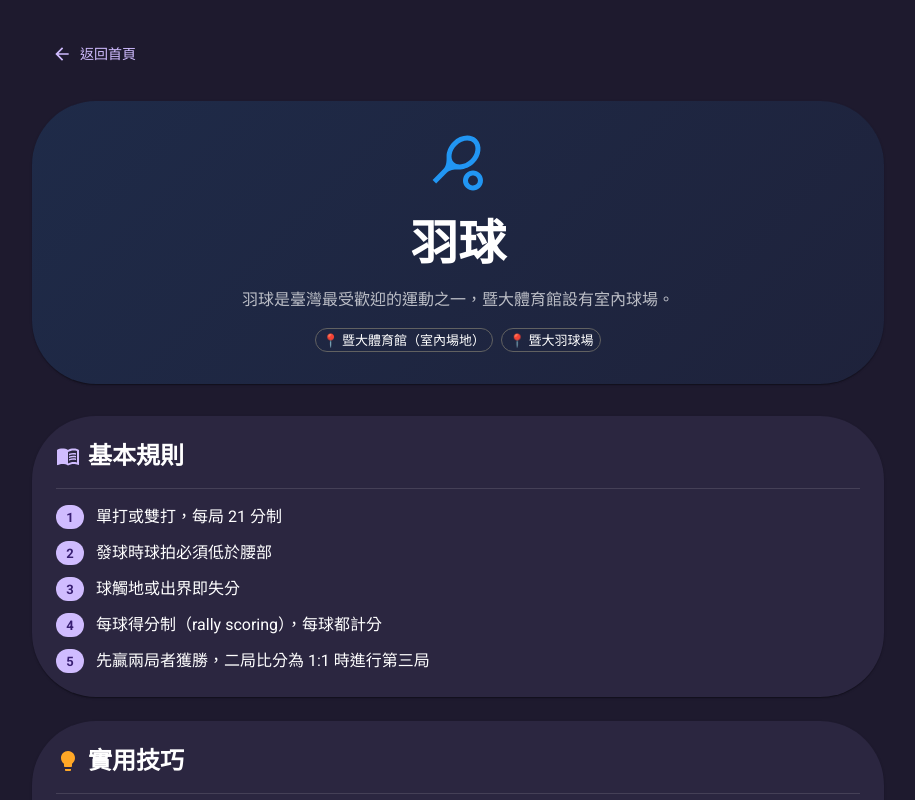
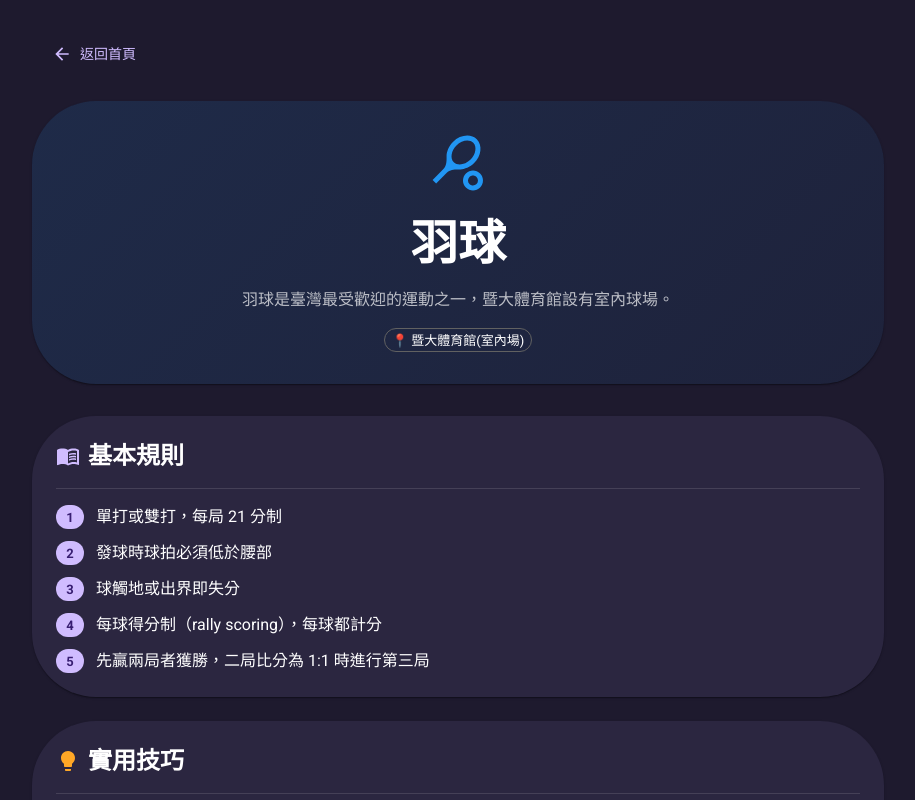
Before and after one commit to DONGHANK-001/lumo-ncnu, a Next.js app in the folder frontend/: page /sports/BADMINTON in a window 1280 px wide. Shown: the top 800 px of the page, without its empty margins (182-1097 px from the left). Built offline with nearby package versions, Linux system fonts and the light colour scheme; no server answers.

Commit message:
fix: 更新各運動類型標註地點

```diff
--- a/frontend/src/app/sports/[type]/page.tsx
+++ b/frontend/src/app/sports/[type]/page.tsx
@@ -92,7 +92,7 @@ const SPORT_DATA: Record<string, SportInfo> = {
             '環校步道風景優美，適合輕鬆慢跑',
         ],
         equipment: ['跑鞋（最重要！）', '排汗衣物', '水壺', '運動手錶（選配）'],
-        campusSpots: ['暨大操場', '環校步道', '暨大行政大樓前廣場'],
+        campusSpots: ['操場', '健身房', '校園內'],
         nutrition: [
             { food: '🥗 雞肉沙拉 + 全麥麵包', reason: '清爽不膩，蛋白質碳水兼備' },
             { food: '🍜 清湯麵 + 蛋 + 青菜', reason: '補充水分和電解質 + 營養均衡' },
@@ -120,7 +120,7 @@ const SPORT_DATA: Record<string, SportInfo> = {
             '記得攜帶備用羽毛球，戶外球容易損壞',
         ],
         equipment: ['羽球拍', '羽毛球（建議準備多顆）', '運動鞋（止滑底）', '護腕（選配）'],
-        campusSpots: ['暨大體育館（室內場地）', '暨大羽球場'],
+        campusSpots: ['暨大體育館(室內場)'],
         nutrition: [
             { food: '🍱 滷雞腿 + 白飯 + 燙青菜', reason: '經典恢復餐，蛋白質碳水一次到位' },
             { food: '🥩 牛肉麵', reason: '鐵質 + 蛋白質，適合大量出汗後補充' },
@@ -148,7 +148,7 @@ const SPORT_DATA: Record<string, SportInfo> = {
             '多練搓球和防守，初學者最實用',
         ],
         equipment: ['桌球拍（自備品質較好）', '桌球（三星球較耐打）'],
-        campusSpots: ['暨大學生活動中心'],
+        campusSpots: ['暨大體育館(室內場)'],
         nutrition: [
             { food: '🍜 乾拌麵 + 荷包蛋', reason: '簡單好吃，低強度運動後剛剛好' },
             { food: '🍙 飯糰 + 味噌湯', reason: '便利商店組合，方便又快速' },
@@ -279,7 +279,7 @@ const SPORT_DATA: Record<string, SportInfo> = {
             '人多的話可以一起叫外送，省運費',
         ],
         equipment: ['好心情', '環保餐具（選配，愛地球）'],
-        campusSpots: ['暨大學生餐廳', '暨大綜合大樓'],
+        campusSpots: ['暨大學生餐廳'],
     },
     STUDY: {
         name: '靜謐同頻',
@@ -300,7 +300,7 @@ const SPORT_DATA: Record<string, SportInfo> = {
             '可以約定休息時間一起討論問題，互相教學相長',
         ],
         equipment: ['課本/筆記', '筆電/平板', '耳機', '水壺'],
-        campusSpots: ['暨大圖書館', '暨大綜合大樓自習室', '暨大各學院討論室'],
+        campusSpots: ['暨大圖書館', '暨大圖書館自習室'],
     },
 };
 
```
